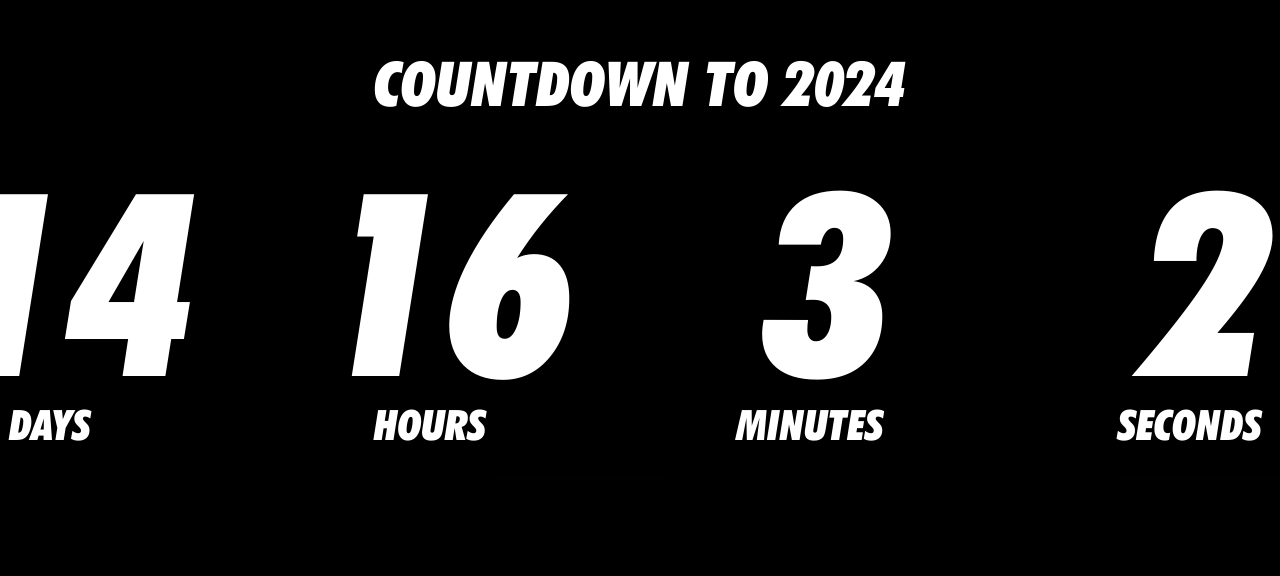
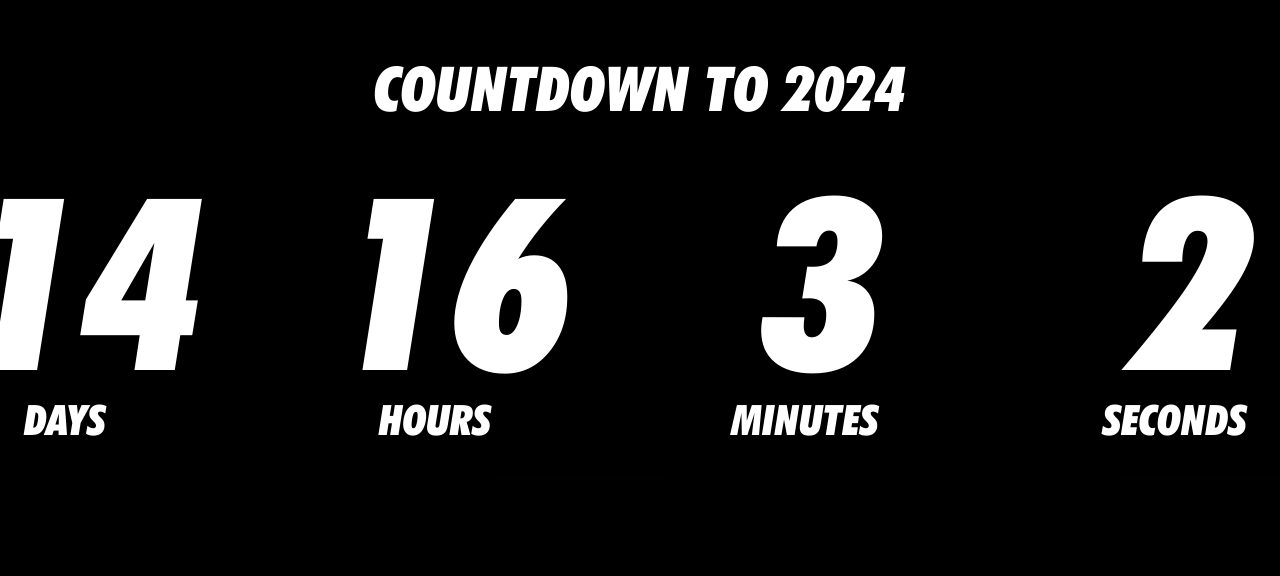
Before and after one commit to SamAlphAandJam/countdown-frontend, a plain HTML site: page index.html in a window 1280 px wide. Shown: the part 126-702 px from the top of the page. Drawn offline with Linux system fonts and the light colour scheme.

Commit message:
added reduced the spacing between the numbers

```diff
--- a/styles2.css
+++ b/styles2.css
@@ -26,13 +26,11 @@ body {
   justify-content: center;
   height: 100vh;
   width: 100vw;
-
-  /* height: 600px;
-    width: 1920px; */
   position: relative;
   padding: 0;
   margin: 0;
   box-sizing: border-box;
+  overflow: hidden;
 }
 
 .imagesContainer {
@@ -89,7 +87,7 @@ body {
   display: flex;
   align-items: center;
   justify-content: center;
-  gap: 50px;
+  gap: 40px;
   margin-top: 6rem;
 }
 
@@ -105,7 +103,7 @@ body {
 .time > div {
   color: #fff;
   font-family: Futura;
-  font-size: 170px;
+  font-size: 160px;
   font-weight: 700;
   line-height: 100%;
 }
```
